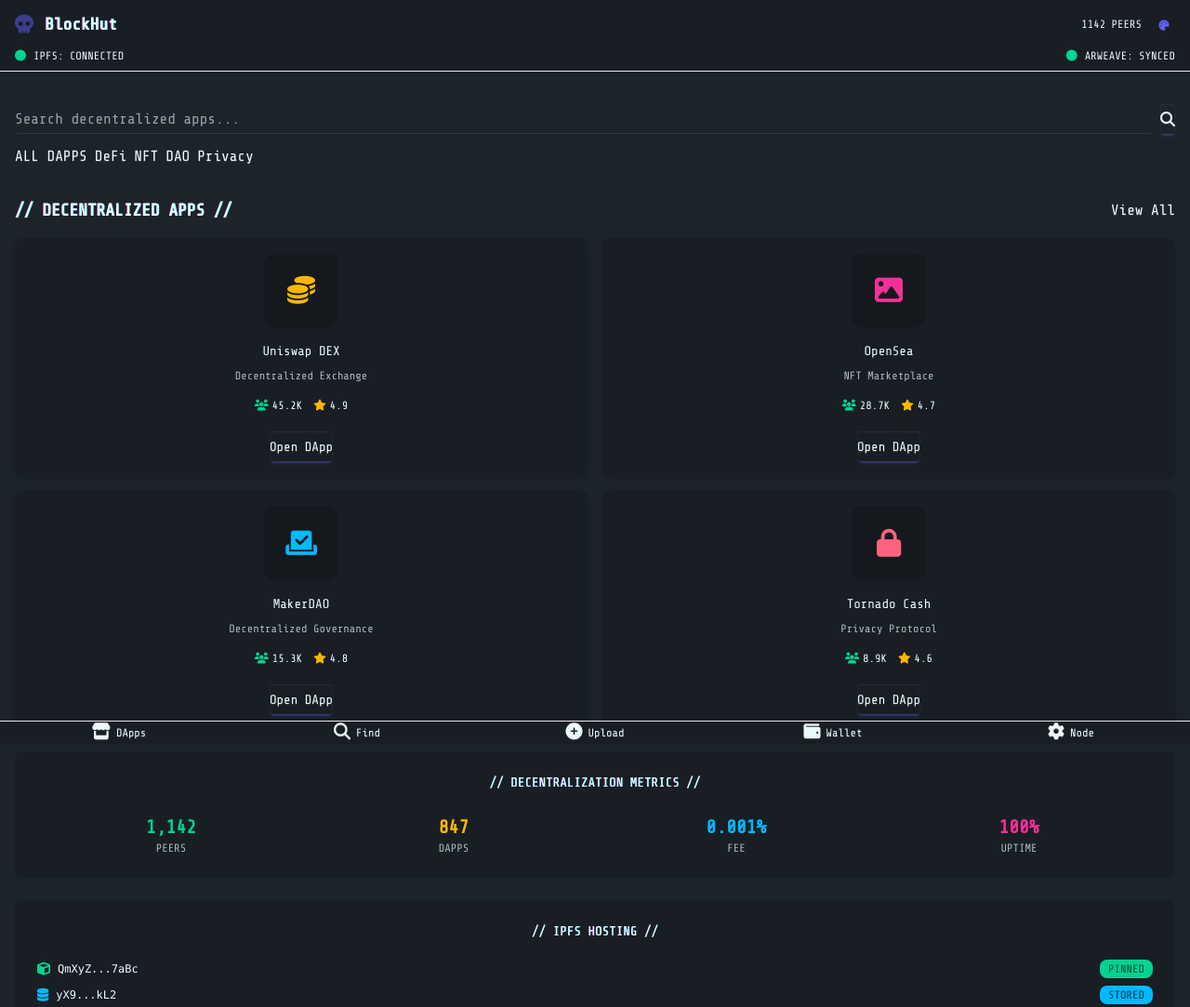
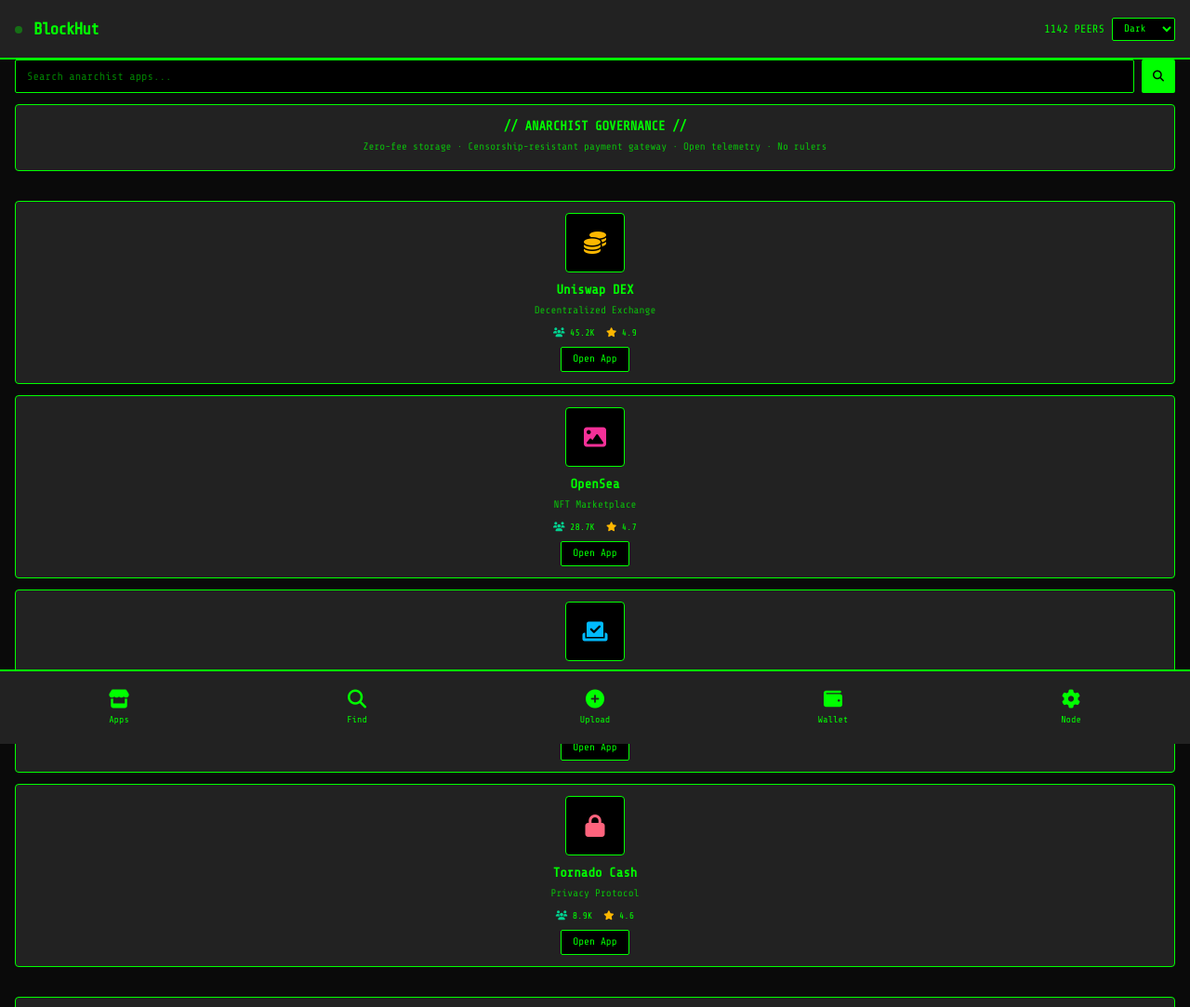
Before and after one commit to ZBranigan/examples-hello-world, a plain HTML site: page index.html in a window 1280 px wide. Shown: the top 1083 px of the page at 93% size. Drawn offline with nearby package versions, Linux system fonts and the light colour scheme.

Commit message:
Update index.html

```diff
--- a/index.html
+++ b/index.html
@@ -3,281 +3,264 @@
 <head>
   <meta charset="UTF-8">
   <meta name="viewport" content="width=device-width, initial-scale=1.0, maximum-scale=1.0, user-scalable=no">
-  <title>BlockHut // DaisyUI Decentralized Store</title>
+  <title>BlockHut // No-JS Anarchist Store</title>
 
-  <!-- Tailwind 4 + DaisyUI 5 -->
-  <script src="https://cdn.tailwindcss.com"></script>
-  <link href="https://cdn.jsdelivr.net/npm/daisyui@5.1.23/dist/daisyui.css" rel="stylesheet" type="text/css">
+  <!-- DaisyUI + Tailwind -->
+  <link href="https://cdn.jsdelivr.net/npm/daisyui@5.1.23/dist/daisyui.css" rel="stylesheet">
   <link rel="stylesheet" href="https://cdnjs.cloudflare.com/ajax/libs/font-awesome/6.4.0/css/all.min.css">
 
   <style>
-    /* Monospace font for cyber feel */
     @import url('https://fonts.googleapis.com/css2?family=Share+Tech+Mono&display=swap');
-    body { font-family: 'Share Tech Mono', monospace; }
+    :root {
+      /* cyber-anarchist palette */
+      --bg: #0a0a0a;
+      --fg: #00ff00;
+      --accent: #ff0033;
+      --muted: #222;
+    }
+    * { box-sizing: border-box; margin: 0; padding: 0; }
+    html, body { min-height: 100%; font-family: 'Share Tech Mono', monospace; background: var(--bg); color: var(--fg); }
+    a { color: inherit; text-decoration: none; }
 
-    /* Glitch effect */
-    .glitch {
-      animation: glitch 3s infinite;
-      text-shadow:
-        0.03em 0 0 #00fffc,
-        -0.015em -0.03em 0 #fc00ff,
-        0.015em 0.03em 0 #fffc00;
+    /* pixel-perfect navbar (no transparency) */
+    .navbar {
+      position: fixed;
+      top: 0;
+      left: 0;
+      right: 0;
+      height: 64px;
+      background: var(--muted);
+      border-bottom: 2px solid var(--fg);
+      z-index: 100;
+      display: flex;
+      align-items: center;
+      justify-content: space-between;
+      padding: 0 16px;
     }
-    @keyframes glitch {
-      0%, 100% { text-shadow: 0.03em 0 0 #00fffc, -0.015em -0.03em 0 #fc00ff, 0.015em 0.03em 0 #fffc00; }
-      15% { text-shadow: 0.03em 0 0 #00fffc, -0.015em -0.03em 0 #fc00ff, 0.015em 0.03em 0 #fffc00; }
-      16% { text-shadow: -0.03em -0.015em 0 #00fffc, 0.015em 0.015em 0 #fc00ff, -0.03em -0.03em 0 #fffc00; }
+    .navbar__left { display: flex; align-items: center; gap: 8px; }
+    .navbar__title { font-size: 18px; font-weight: 700; letter-spacing: -1px; }
+    .navbar__right { display: flex; align-items: center; gap: 8px; font-size: 12px; }
+    .pulse::before {
+      content: '';
+      display: inline-block;
+      width: 8px;
+      height: 8px;
+      background: var(--fg);
+      border-radius: 50%;
+      margin-right: 4px;
+      animation: pulse 1.5s infinite;
+    }
+    @keyframes pulse { 50% { opacity: .3; } }
+
+    /* content offset for fixed navbar */
+    .content {
+      padding-top: 64px; /* exact navbar height */
+      padding-bottom: 80px; /* bottom nav height */
+      min-height: 100vh;
     }
 
-    /* Network status pulse */
-    .decentralized-indicator {
-      animation: pulse 2s infinite;
+    /* bottom nav (no transparency) */
+    .bottom-nav {
+      position: fixed;
+      bottom: 0;
+      left: 0;
+      right: 0;
+      height: 80px;
+      background: var(--muted);
+      border-top: 2px solid var(--fg);
+      display: grid;
+      grid-template-columns: repeat(5, 1fr);
+      place-items: center;
+      font-size: 10px;
     }
-    @keyframes pulse {
-      0%, 100% { opacity: 1; }
-      50% { opacity: 0.5; }
+    .bottom-nav a { display: flex; flex-direction: column; align-items: center; gap: 4px; }
+    .bottom-nav i { font-size: 20px; }
+
+    /* card grid */
+    .grid {
+      display: grid;
+      gap: 12px;
+      padding: 16px;
+    }
+    .card {
+      background: var(--muted);
+      border: 1px solid var(--fg);
+      border-radius: 4px;
+      padding: 12px;
+      display: flex;
+      flex-direction: column;
+      align-items: center;
+      text-align: center;
+    }
+    .card__icon {
+      width: 64px;
+      height: 64px;
+      background: #000;
+      border: 1px solid var(--fg);
+      border-radius: 4px;
+      display: grid;
+      place-items: center;
+      font-size: 24px;
+      margin-bottom: 8px;
+    }
+    .card__title { font-size: 14px; font-weight: 700; }
+    .card__desc { font-size: 11px; opacity: .7; margin: 4px 0; }
+    .card__stats { font-size: 10px; display: flex; gap: 12px; margin-top: 4px; }
+    .card__btn {
+      margin-top: 8px;
+      padding: 4px 12px;
+      font-size: 11px;
+      background: #000;
+      border: 1px solid var(--fg);
+      color: var(--fg);
+      border-radius: 2px;
+      cursor: pointer;
+    }
+    .card__btn:active { background: var(--fg); color: #000; }
+
+    /* search bar */
+    .search-bar {
+      display: flex;
+      gap: 8px;
+      padding: 0 16px 12px;
+    }
+    .search-bar input {
+      flex: 1;
+      padding: 8px 12px;
+      font-size: 12px;
+      background: #000;
+      border: 1px solid var(--fg);
+      color: var(--fg);
+      border-radius: 2px;
+    }
+    .search-bar button {
+      padding: 8px 12px;
+      font-size: 12px;
+      background: var(--fg);
+      color: #000;
+      border: none;
+      border-radius: 2px;
+    }
+
+    /* theme selector inside navbar */
+    .theme-select {
+      font-size: 11px;
+      padding: 4px 8px;
+      background: #000;
+      border: 1px solid var(--fg);
+      color: var(--fg);
+      border-radius: 2px;
     }
   </style>
+<base target="_blank">
 </head>
 
-<body class="bg-base-100 text-base-content min-h-screen overflow-x-hidden">
+<body>
+  <!-- ===== NAVBAR ===== -->
+  <header class="navbar">
+    <div class="navbar__left">
+      <span class="pulse"></span>
+      <h1 class="navbar__title">BlockHut</h1>
+    </div>
+    <div class="navbar__right">
+      <span>1142 PEERS</span>
+      <select id="theme" class="theme-select" onchange="document.documentElement.setAttribute('data-theme', this.value)">
+        <option value="dark">Dark</option>
+        <option value="light">Light</option>
+        <option value="cyberpunk">Cyber</option>
+        <option value="synthwave">Wave</option>
+      </select>
+    </div>
+  </header>
 
-  <!-- ===== FIXED HEADER ===== -->
-  <header class="fixed top-0 left-0 right-0 z-50 bg-base-200/90 backdrop-blur border-b border-primary">
-    <div class="px-4 py-3 flex items-center justify-between">
-      <!-- Left: Logo + network -->
-      <div class="flex items-center space-x-3">
-        <div class="decentralized-indicator">
-          <i class="fa-solid fa-skull text-primary text-xl"></i>
+  <!-- ===== CONTENT (offset for navbar) ===== -->
+  <main class="content">
+
+    <!-- Search -->
+    <div class="search-bar">
+      <input type="text" placeholder="Search anarchist apps...">
+      <button><i class="fa-solid fa-search"></i></button>
+    </div>
+
+    <!-- Governance Banner -->
+    <div class="card" style="margin: 0 16px 16px;">
+      <div class="card__title glitch">// ANARCHIST GOVERNANCE //</div>
+      <div class="card__desc">Zero-fee storage · Censorship-resistant payment gateway · Open telemetry · No rulers</div>
+    </div>
+
+    <!-- App Grid -->
+    <div class="grid">
+
+      <!-- App Card -->
+      <div class="card">
+        <div class="card__icon"><i class="fa-solid fa-coins text-warning"></i></div>
+        <div class="card__title">Uniswap DEX</div>
+        <div class="card__desc">Decentralized Exchange</div>
+        <div class="card__stats">
+          <span><i class="fa-solid fa-users text-success"></i> 45.2K</span>
+          <span><i class="fa-solid fa-star text-warning"></i> 4.9</span>
         </div>
-        <h1 class="text-lg font-bold glitch">BlockHut</h1>
+        <button class="card__btn">Open App</button>
       </div>
 
-      <!-- Right: Theme selector + peers -->
-      <div class="flex items-center space-x-3">
-        <span class="text-xs hidden sm:inline">1142 PEERS</span>
-        <div class="dropdown dropdown-end">
-          <label tabindex="0" class="btn btn-circle btn-ghost btn-xs">
-            <i class="fa-solid fa-palette text-primary"></i>
-          </label>
-          <ul tabindex="0" class="dropdown-content menu p-2 shadow bg-base-200 rounded-box w-40">
-            <li><button data-set-theme="light" class="btn btn-ghost btn-sm justify-start">🌕 Light</button></li>
-            <li><button data-set-theme="dark" class="btn btn-ghost btn-sm justify-start">🌑 Dark</button></li>
-            <li><button data-set-theme="cyberpunk" class="btn btn-ghost btn-sm justify-start">🌈 Cyberpunk</button></li>
-            <li><button data-set-theme="synthwave" class="btn btn-ghost btn-sm justify-start">🌆 Synthwave</button></li>
-          </ul>
+      <!-- App Card -->
+      <div class="card">
+        <div class="card__icon"><i class="fa-solid fa-image text-secondary"></i></div>
+        <div class="card__title">OpenSea</div>
+        <div class="card__desc">NFT Marketplace</div>
+        <div class="card__stats">
+          <span><i class="fa-solid fa-users text-success"></i> 28.7K</span>
+          <span><i class="fa-solid fa-star text-warning"></i> 4.7</span>
         </div>
+        <button class="card__btn">Open App</button>
+      </div>
+
+      <!-- App Card -->
+      <div class="card">
+        <div class="card__icon"><i class="fa-solid fa-vote-yea text-info"></i></div>
+        <div class="card__title">MakerDAO</div>
+        <div class="card__desc">Decentralized Governance</div>
+        <div class="card__stats">
+          <span><i class="fa-solid fa-users text-success"></i> 15.3K</span>
+          <span><i class="fa-solid fa-star text-warning"></i> 4.8</span>
+        </div>
+        <button class="card__btn">Open App</button>
+      </div>
+
+      <!-- App Card -->
+      <div class="card">
+        <div class="card__icon"><i class="fa-solid fa-lock text-error"></i></div>
+        <div class="card__title">Tornado Cash</div>
+        <div class="card__desc">Privacy Protocol</div>
+        <div class="card__stats">
+          <span><i class="fa-solid fa-users text-success"></i> 8.9K</span>
+          <span><i class="fa-solid fa-star text-warning"></i> 4.6</span>
+        </div>
+        <button class="card__btn">Open App</button>
+      </div>
+
+    </div>
+
+    <!-- Metrics -->
+    <div class="card" style="margin: 16px;">
+      <div class="card__title glitch">// ANARCHY METRICS //</div>
+      <div class="grid grid-cols-4 gap-4 mt-3 text-xs">
+        <div><div class="text-lg font-bold text-success">1,142</div><div class="opacity-70">PEERS</div></div>
+        <div><div class="text-lg font-bold text-warning">847</div><div class="opacity-70">APPS</div></div>
+        <div><div class="text-lg font-bold text-info">0.001%</div><div class="opacity-70">FEE</div></div>
+        <div><div class="text-lg font-bold text-secondary">100%</div><div class="opacity-70">UPTIME</div></div>
       </div>
     </div>
 
-    <!-- Network bar -->
-    <div class="px-4 pb-2 flex items-center justify-between text-xs">
-      <div class="flex items-center space-x-2">
-        <i class="fa-solid fa-circle text-success text-xs"></i>
-        <span>IPFS: CONNECTED</span>
-      </div>
-      <div class="flex items-center space-x-2">
-        <i class="fa-solid fa-circle text-success text-xs"></i>
-        <span>ARWEAVE: SYNCED</span>
-      </div>
-    </div>
-  </header>
-
-  <!-- ===== MAIN CONTENT ===== -->
-  <main class="pt-28 pb-24 px-4">
-
-    <!-- Search + Categories -->
-    <section class="mb-6">
-      <div class="flex space-x-2 mb-3">
-        <input type="text" placeholder="Search decentralized apps..." class="input input-bordered input-sm w-full">
-        <button class="btn btn-primary btn-sm"><i class="fa-solid fa-search"></i></button>
-      </div>
-      <div class="flex space-x-2 overflow-x-auto pb-2">
-        <button class="btn btn-outline btn-xs btn-primary">ALL DAPPS</button>
-        <button class="btn btn-outline btn-xs">DeFi</button>
-        <button class="btn btn-outline btn-xs">NFT</button>
-        <button class="btn btn-outline btn-xs">DAO</button>
-        <button class="btn btn-outline btn-xs">Privacy</button>
-      </div>
-    </section>
-
-    <!-- Decentralized Apps List -->
-    <section class="mb-6">
-      <div class="flex items-center justify-between mb-4">
-        <h2 class="text-lg font-bold glitch">// DECENTRALIZED APPS //</h2>
-        <button class="btn btn-outline btn-xs">View All</button>
-      </div>
-
-      <div class="grid grid-cols-1 sm:grid-cols-2 gap-4">
-        <!-- DApp Card -->
-        <div class="card card-bordered border-primary bg-base-200 shadow-md">
-          <figure class="px-4 pt-4">
-            <div class="w-20 h-20 bg-base-300 rounded-xl flex items-center justify-center">
-              <i class="fa-solid fa-coins text-3xl text-warning"></i>
-            </div>
-          </figure>
-          <div class="card-body items-center text-center py-4">
-            <h3 class="card-title text-sm">Uniswap DEX</h3>
-            <p class="text-xs text-base-content/70">Decentralized Exchange</p>
-            <div class="flex items-center space-x-3 text-xs mt-2">
-              <span><i class="fa-solid fa-users text-success mr-1"></i>45.2K</span>
-              <span><i class="fa-solid fa-star text-warning mr-1"></i>4.9</span>
-            </div>
-            <div class="card-actions mt-3">
-              <button class="btn btn-primary btn-sm">Open DApp</button>
-            </div>
-          </div>
-        </div>
-
-        <!-- DApp Card -->
-        <div class="card card-bordered border-primary bg-base-200 shadow-md">
-          <figure class="px-4 pt-4">
-            <div class="w-20 h-20 bg-base-300 rounded-xl flex items-center justify-center">
-              <i class="fa-solid fa-image text-3xl text-secondary"></i>
-            </div>
-          </figure>
-          <div class="card-body items-center text-center py-4">
-            <h3 class="card-title text-sm">OpenSea</h3>
-            <p class="text-xs text-base-content/70">NFT Marketplace</p>
-            <div class="flex items-center space-x-3 text-xs mt-2">
-              <span><i class="fa-solid fa-users text-success mr-1"></i>28.7K</span>
-              <span><i class="fa-solid fa-star text-warning mr-1"></i>4.7</span>
-            </div>
-            <div class="card-actions mt-3">
-              <button class="btn btn-primary btn-sm">Open DApp</button>
-            </div>
-          </div>
-        </div>
-
-        <!-- DApp Card -->
-        <div class="card card-bordered border-primary bg-base-200 shadow-md">
-          <figure class="px-4 pt-4">
-            <div class="w-20 h-20 bg-base-300 rounded-xl flex items-center justify-center">
-              <i class="fa-solid fa-vote-yea text-3xl text-info"></i>
-            </div>
-          </figure>
-          <div class="card-body items-center text-center py-4">
-            <h3 class="card-title text-sm">MakerDAO</h3>
-            <p class="text-xs text-base-content/70">Decentralized Governance</p>
-            <div class="flex items-center space-x-3 text-xs mt-2">
-              <span><i class="fa-solid fa-users text-success mr-1"></i>15.3K</span>
-              <span><i class="fa-solid fa-star text-warning mr-1"></i>4.8</span>
-            </div>
-            <div class="card-actions mt-3">
-              <button class="btn btn-primary btn-sm">Open DApp</button>
-            </div>
-          </div>
-        </div>
-
-        <!-- DApp Card -->
-        <div class="card card-bordered border-primary bg-base-200 shadow-md">
-          <figure class="px-4 pt-4">
-            <div class="w-20 h-20 bg-base-300 rounded-xl flex items-center justify-center">
-              <i class="fa-solid fa-lock text-3xl text-error"></i>
-            </div>
-          </figure>
-          <div class="card-body items-center text-center py-4">
-            <h3 class="card-title text-sm">Tornado Cash</h3>
-            <p class="text-xs text-base-content/70">Privacy Protocol</p>
-            <div class="flex items-center space-x-3 text-xs mt-2">
-              <span><i class="fa-solid fa-users text-success mr-1"></i>8.9K</span>
-              <span><i class="fa-solid fa-star text-warning mr-1"></i>4.6</span>
-            </div>
-            <div class="card-actions mt-3">
-              <button class="btn btn-primary btn-sm">Open DApp</button>
-            </div>
-          </div>
-        </div>
-      </div>
-    </section>
-
-    <!-- Decentralization Metrics -->
-    <section class="mb-6">
-      <div class="card card-bordered border-primary bg-base-200">
-        <div class="card-body">
-          <h3 class="card-title text-sm justify-center glitch">// DECENTRALIZATION METRICS //</h3>
-          <div class="grid grid-cols-2 sm:grid-cols-4 gap-4 text-center mt-4">
-            <div>
-              <div class="text-xl font-bold text-success">1,142</div>
-              <div class="text-xs text-base-content/70">PEERS</div>
-            </div>
-            <div>
-              <div class="text-xl font-bold text-warning">847</div>
-              <div class="text-xs text-base-content/70">DAPPS</div>
-            </div>
-            <div>
-              <div class="text-xl font-bold text-info">0.001%</div>
-              <div class="text-xs text-base-content/70">FEE</div>
-            </div>
-            <div>
-              <div class="text-xl font-bold text-secondary">100%</div>
-              <div class="text-xs text-base-content/70">UPTIME</div>
-            </div>
-          </div>
-        </div>
-      </div>
-    </section>
-
-    <!-- IPFS Status -->
-    <section>
-      <div class="card card-bordered border-primary bg-base-200">
-        <div class="card-body">
-          <h3 class="card-title text-sm justify-center glitch">// IPFS HOSTING //</h3>
-          <div class="space-y-2 mt-3">
-            <div class="flex items-center justify-between">
-              <div class="flex items-center space-x-2">
-                <i class="fa-solid fa-cube text-success"></i>
-                <span class="text-xs font-mono">QmXyZ...7aBc</span>
-              </div>
-              <span class="badge badge-success badge-sm">PINNED</span>
-            </div>
-            <div class="flex items-center justify-between">
-              <div class="flex items-center space-x-2">
-                <i class="fa-solid fa-database text-info"></i>
-                <span class="text-xs font-mono">yX9...kL2</span>
-              </div>
-              <span class="badge badge-info badge-sm">STORED</span>
-            </div>
-          </div>
-        </div>
-      </div>
-    </section>
   </main>
 
   <!-- ===== BOTTOM NAV ===== -->
-  <footer class="fixed bottom-0 left-0 right-0 bg-base-200/90 backdrop-blur border-t border-primary">
-    <div class="grid grid-cols-5 gap-0 text-center text-xs">
-      <button class="btn btn-ghost btn-xs rounded-none">
-        <i class="fa-solid fa-store block mb-1 text-lg"></i>DApps
-      </button>
-      <button class="btn btn-ghost btn-xs rounded-none">
-        <i class="fa-solid fa-search block mb-1 text-lg"></i>Find
-      </button>
-      <button class="btn btn-ghost btn-xs rounded-none">
-        <i class="fa-solid fa-plus-circle block mb-1 text-lg"></i>Upload
-      </button>
-      <button class="btn btn-ghost btn-xs rounded-none">
-        <i class="fa-solid fa-wallet block mb-1 text-lg"></i>Wallet
-      </button>
-      <button class="btn btn-ghost btn-xs rounded-none">
-        <i class="fa-solid fa-cog block mb-1 text-lg"></i>Node
-      </button>
-    </div>
-  </footer>
-
-  <!-- ===== THEME SWITCHER LOGIC ===== -->
-  <script>
-    // DaisyUI theme switcher
-    document.querySelectorAll('[data-set-theme]').forEach(btn => {
-      btn.addEventListener('click', () => {
-        const theme = btn.dataset.setTheme;
-        document.documentElement.setAttribute('data-theme', theme);
-        localStorage.setItem('theme', theme);
-      });
-    });
-    // Load saved theme
-    const saved = localStorage.getItem('theme') || 'dark';
-    document.documentElement.setAttribute('data-theme', saved);
-  </script>
+  <nav class="bottom-nav">
+    <a href="#"><i class="fa-solid fa-store"></i>Apps</a>
+    <a href="#"><i class="fa-solid fa-search"></i>Find</a>
+    <a href="#"><i class="fa-solid fa-plus-circle"></i>Upload</a>
+    <a href="#"><i class="fa-solid fa-wallet"></i>Wallet</a>
+    <a href="#"><i class="fa-solid fa-cog"></i>Node</a>
+  </nav>
 </body>
 </html>
```
